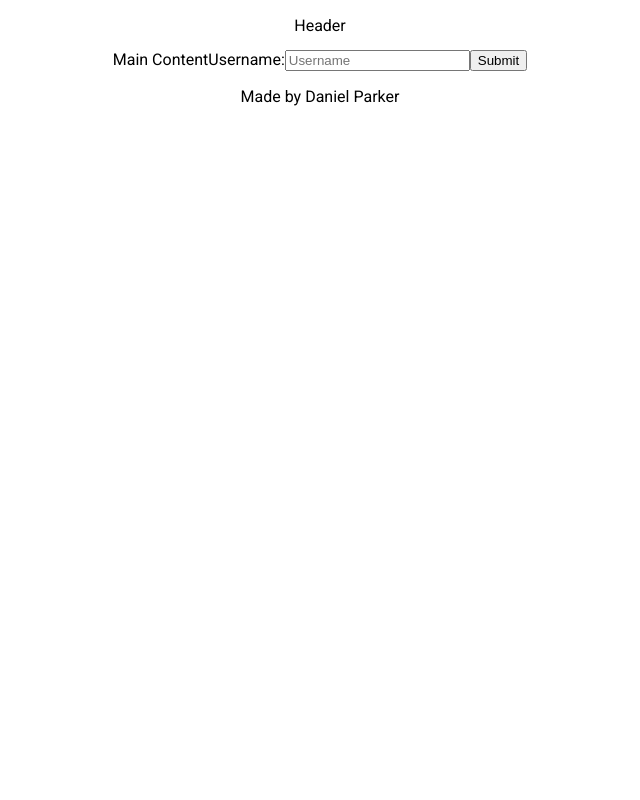
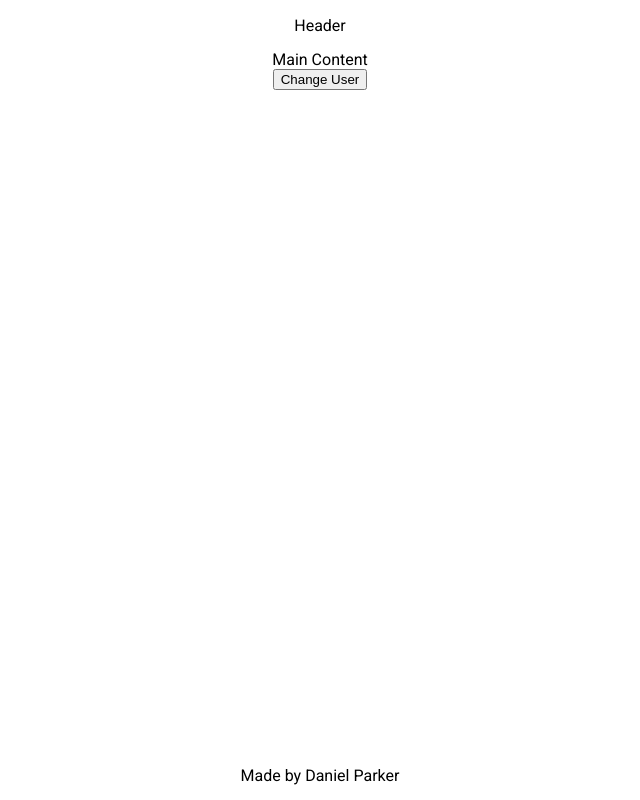
Before and after one commit to dunsd/runeterra-project, a React (Create React App) app: page / in a window 1280 px wide. Shown: the whole page, without its empty margins (320-960 px from the left). Built offline with nearby package versions, Linux system fonts and the light colour scheme.

Commit message:
Add change user button to toggle UserForm
Add state for visibility of form and add conditional
formatting for the form

```diff
--- a/src/App.css
+++ b/src/App.css
@@ -1,6 +1,6 @@
 * {box-sizing:border-box;}
 
-html, body {
+html, body, #root {
     height: 100%;
     margin: 0;
 }
--- a/src/components/UserForm.js
+++ b/src/components/UserForm.js
@@ -2,6 +2,8 @@ import React from "react";
 import { useState, useEffect } from "react";
 
 const UserForm = () => {
+
+    const [isVisible, setIsVisible] = useState(false);
 
     const [userName, setUserName] = useState(() => {
         const storedUser = localStorage.getItem("userName");
@@ -18,8 +20,14 @@ const UserForm = () => {
         localStorage.setItem("userName", JSON.stringify(userName))
     }, [userName]);
 
+    const toggleForm = (e) => {
+        setIsVisible(prevIsVisible => !prevIsVisible);
+    }
 
     return (
+        <div className="userDetails">
+            <button className="changeUserBtn" onClick={toggleForm}>Change User</button>
+            {isVisible &&
                 <form
                     className="userForm"
                     onSubmit={(e) => e.preventDefault()}
@@ -33,9 +41,13 @@ const UserForm = () => {
                         placeholder="Username"
                     />
 
+
                     <input type="submit" value="Submit"></input>
 
                 </form>
+            }
+
+        </div>
     )
 }
 
--- a/src/components/css/Main.css
+++ b/src/components/css/Main.css
@@ -2,7 +2,9 @@
 .maincontent {
     display: flex;
     flex: 1;
-    justify-content: center;
+    justify-content: start;
+    flex-direction: column;
+    align-items: center;
 }
 
 .footer, .header {
```
Lines whose indentation alone changed are shown as unchanged.
